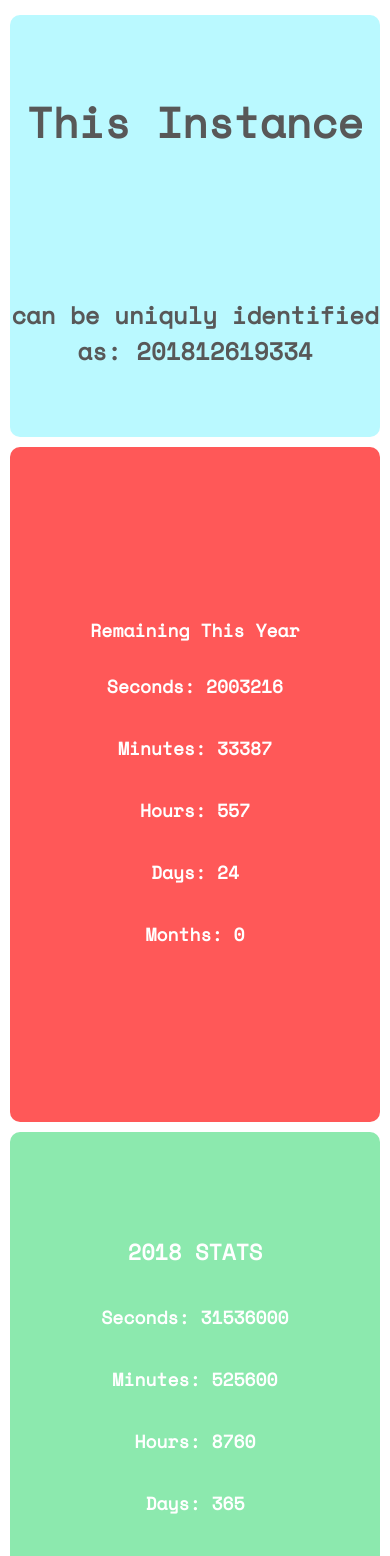
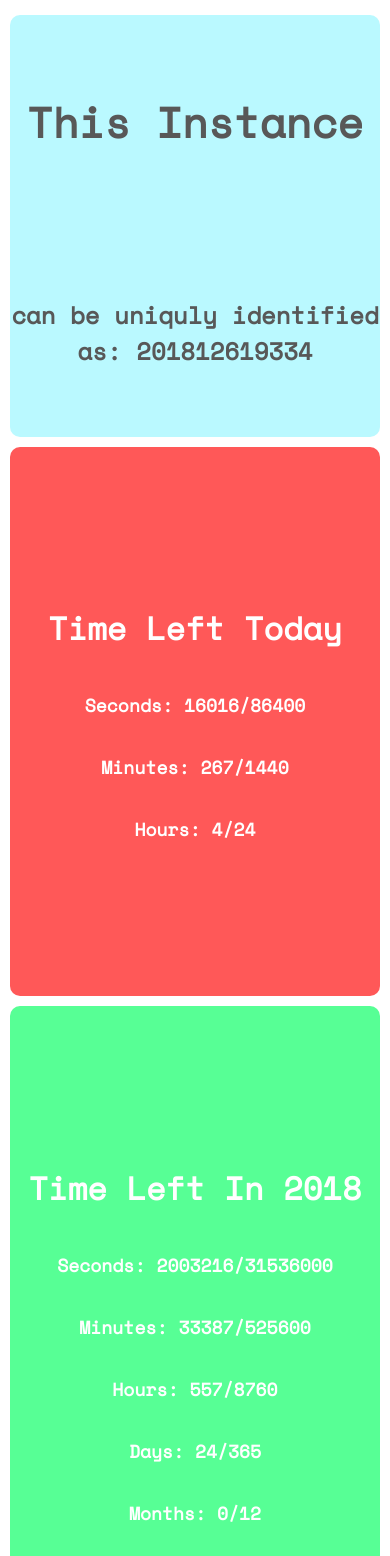
Before and after one commit to yousifmansour/today, a React (Create React App) app: page / in a window 390 px wide. Shown: the top 1556 px of the page. Built offline with nearby package versions, Linux system fonts and the light colour scheme.

Commit message:
add left today and left this year components showing time left

```diff
--- a/src/App.js
+++ b/src/App.js
@@ -1,7 +1,7 @@
 import React, {Component} from 'react';
 import ThisInstance from './ThisInstance.js';
-import YearStats from './YearStats.js'
-import RemainingThisYear from './RemainingThisYear.js';
+import LeftThisYear from './LeftThisYear.js';
+import LeftThisDay from './LeftThisDay.js';
 
 import './App.css';
 
@@ -10,13 +10,13 @@ class App extends Component {
     super(props);
     this.state = {
       thisInstance: 0,
-      currentYearStats: {
+      currentYearTotal: {
         year: 0,
-        seconds: 0,
-        minutes: 0,
-        hours: 0,
-        days: 0,
-        months: 12
+        totalSeconds: 0,
+        totalMinutes: 0,
+        totalHours: 0,
+        totalDays: 0,
+        totalMonths: 12
       },
       leftThisYear: {
         seconds: 0,
@@ -24,46 +24,50 @@ class App extends Component {
         hours: 0,
         days: 0,
         months: 0
+      },
+      leftThisDay: {
+        seconds: 0,
+        minutes: 0,
+        hours: 0
       }
     };
-
-    this.update = this
-      .update
-      .bind(this);
-
   }
 
   componentDidMount() {
     this.setup();
-    this.update();
-    setInterval(() => this.update(), 1000);
+    this.updateYear();
+    this.updateDay();
+    setInterval(() => {
+      this.updateYear();
+      this.updateDay();
+    }, 1000);
   }
 
   setup() {
     const year = new Date().getFullYear();
-    const days = this.leapYear(year)
+    const totalDays = this.leapYear(year)
       ? 366
       : 365;
-    const hours = days * 24;
-    const minutes = hours * 60;
-    const seconds = minutes * 60;
-    const currentYearStats = {
+    const totalHours = totalDays * 24;
+    const totalMinutes = totalHours * 60;
+    const totalSeconds = totalMinutes * 60;
+    const currentYearTotal = {
       year,
-      months: 12,
-      days,
-      hours,
-      minutes,
-      seconds
+      totalMonths: 12,
+      totalDays,
+      totalHours,
+      totalMinutes,
+      totalSeconds
     };
-    this.setState({currentYearStats});
+    this.setState({currentYearTotal});
   }
 
-  update() {
+  updateYear() {
+    // updates year and current instatnce
+
     const date = new Date();
     const thisInstance = `${date.getFullYear()}${date.getMonth() + 1}${date.getDate()}${date.getHours()}${date.getMinutes()}${date.getSeconds()}`;
-    if (date.getFullYear() !== this.state.currentYearStats.year)
-      this.setState();
-
+    // if (date.getFullYear() !== this.state.currentYearTotal.year) this.setState();
     // 30 days has september, april, june, and november. all the rest have 31. save
     // february, with 28 days clear, and 29 each leap year
 
@@ -102,17 +106,32 @@ class App extends Component {
       }
     });
   }
+
   leapYear(year) {
     return ((year % 4 === 0) && (year % 100 !== 0)) || (year % 400 === 0);
+  }
+
+  updateDay() {
+    const date = new Date();
+    const hours = 24 - date.getHours() - 1;
+    const minutes = hours * 60 + (60 - date.getMinutes());
+    const seconds = minutes * 60 - date.getSeconds();
+    const leftThisDay = {
+      hours,
+      minutes,
+      seconds
+    };
+    this.setState({leftThisDay});
   }
 
   render() {
     return (
       <div className="App">
         <ThisInstance thisInstance={this.state.thisInstance}/>
-        <RemainingThisYear leftThisYear={this.state.leftThisYear}/>
-        <YearStats currentYearStats={this.state.currentYearStats}/> {/* // day stats
-        // remaining this day */}
+        <LeftThisDay leftThisDay={this.state.leftThisDay}/>
+        <LeftThisYear
+          leftThisYear={this.state.leftThisYear}
+          currentYearTotal={this.state.currentYearTotal}/>
       </div>
     );
   }
--- /dev/null
+++ b/src/LeftThisDay.css
@@ -0,0 +1,58 @@
+.left-this-day-container {
+    background-color: #ff7c7c;
+    min-height: 65vh;
+    color: white;
+    display: flex;
+    justify-content: center;
+    flex-direction: column;
+    text-align: left;
+    align-items: center;
+    border-radius: 10px;
+    margin-bottom: 5px;
+    margin-top: 5px;
+    animation: animate-red-background 9s linear infinite;
+}
+
+@keyframes animate-red-background{
+    50%{
+        background-color: #ff5454;
+    }
+}
+
+.left-this-day-container h2 {
+    font-size: 40px;
+    flex-basis: 30%;
+}
+
+.left-this-day-container h3 {
+    font-size: 26px;
+}
+
+.left-this-day-container div {
+    display: flex;
+    text-align: center;
+    flex-direction: column;
+}
+
+@media(max-width:1024px) {
+    .left-this-day-container h2 {
+        font-size: 32px;
+    }
+    .left-this-day-container h3 {
+        font-size: 20px;
+    }
+}
+
+@media(max-width:640px) {
+    .left-this-day-container {
+        flex-direction: column;
+        justify-content: center;
+    }
+    .left-this-day-container h2 {
+        flex-basis: 50%;
+        font-size: 22px;
+    }
+    .left-this-day-container h3 {
+        font-size: 18px;
+    }
+}
--- /dev/null
+++ b/src/LeftThisDay.js
@@ -0,0 +1,22 @@
+import React from 'react';
+import './LeftThisDay.css';
+
+const LeftThisDay = ({leftThisDay}) => {
+  const {seconds, minutes, hours} = leftThisDay;
+  const totalHours = 24;
+  const totalMinutes = totalHours * 60;
+  const totalSeconds = totalMinutes * 60;
+
+  return (
+    <div className="left-this-day-container">
+      <h1>
+        Time Left Today
+      </h1>
+      <h3>Seconds: {seconds}/{totalSeconds}</h3>
+      <h3>Minutes: {minutes}/{totalMinutes}</h3>
+      <h3>Hours: {hours}/{totalHours}</h3>
+    </div>
+  );
+};
+
+export default LeftThisDay;
--- a/src/RemainingThisYear.css
+++ b/src/LeftThisYear.css
@@ -1,5 +1,5 @@
-.today-stats-container {
-    background-color: #ff7c7c;
+.left-this-year-container {
+    background-color: #57ff95;
     min-height: 80vh;
     color: #ffffff;
     display: flex;
@@ -11,36 +11,30 @@
     border-radius: 10px;
     margin-bottom: 5px;
     margin-top: 5px;
-    animation: animate-remainingThisYear-background 9s linear infinite;
 }
 
-@keyframes animate-remainingThisYear-background{
-    50%{
-        background-color: #ff5454;
-    }
-}
 
-.today-stats-container h2,h3 {
+.left-this-year-container h2,h3 {
     flex-basis: 35%;
     font-size: 26px;
 }
 
 @media(max-width: 1024px) {
-    .today-stats-container {
+    .left-this-year-container {
         justify-content: center;
         flex-direction: column;
     }
-    .today-stats-container *{
+    .left-this-year-container h2,h3{
         font-size: 22px;
     }
 }
 
 @media(max-width: 640px) {
-    .today-stats-container {
+    .left-this-year-container {
         flex-direction: column;
         justify-content: center;
     }
-    .today-stats-container *{
+    .left-this-year-container h2,h3{
         font-size: 18px;
     }
 }
--- /dev/null
+++ b/src/LeftThisYear.js
@@ -0,0 +1,28 @@
+import './LeftThisYear.css';
+import React from 'react';
+
+const LeftThisYear = ({leftThisYear, currentYearTotal}) => {
+  const {seconds, minutes, hours, days, months} = leftThisYear;
+  const {
+    year,
+    totalSeconds,
+    totalMinutes,
+    totalHours,
+    totalDays,
+    totalMonths
+  } = currentYearTotal;
+  return (
+    <div className="left-this-year-container">
+      <h1>
+        Time Left In {year}
+      </h1>
+      <h3>Seconds: {seconds}/{totalSeconds}</h3>
+      <h3>Minutes: {minutes}/{totalMinutes}</h3>
+      <h3>Hours: {hours}/{totalHours}</h3>
+      <h3>Days: {days}/{totalDays}</h3>
+      <h3>Months: {months}/{totalMonths}</h3>
+    </div>
+  );
+}
+
+export default LeftThisYear;
--- a/src/RemainingThisYear.js
+++ /dev/null
@@ -1,20 +0,0 @@
-import './RemainingThisYear.css';
-import React from 'react';
-
-const RemainingThisYear = ({leftThisYear}) => {
-  const {seconds, minutes, hours, days, months} = leftThisYear;
-  return (
-    <div className="today-stats-container">
-      <h1>
-        Remaining This Year
-      </h1>
-      <h3>Seconds: {seconds}</h3>
-      <h3>Minutes: {minutes}</h3>
-      <h3>Hours: {hours}</h3>
-      <h3>Days: {days}</h3>
-      <h3>Months: {months}</h3>
-    </div>
-  );
-}
-
-export default RemainingThisYear;
--- a/src/YearStats.js
+++ b/src/YearStats.js
@@ -12,7 +12,7 @@ const YearStats = ({currentYearStats}) => {
   } = currentYearStats;
   return (
     <div className='year-stats-container'>
-      <h2>{year}&nbsp;STATS
+      <h2>{year}&nbsp;
       </h2>
       <div>
         <h3>
```
